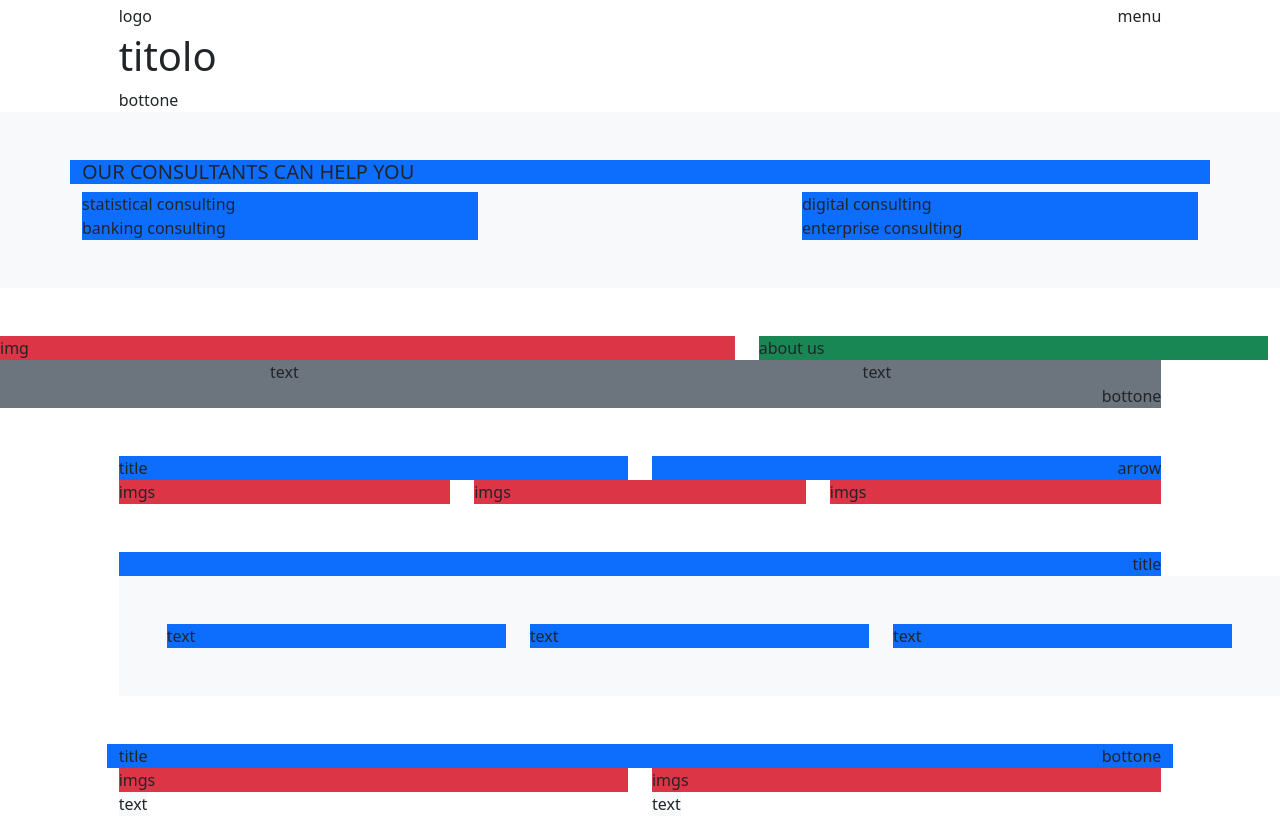
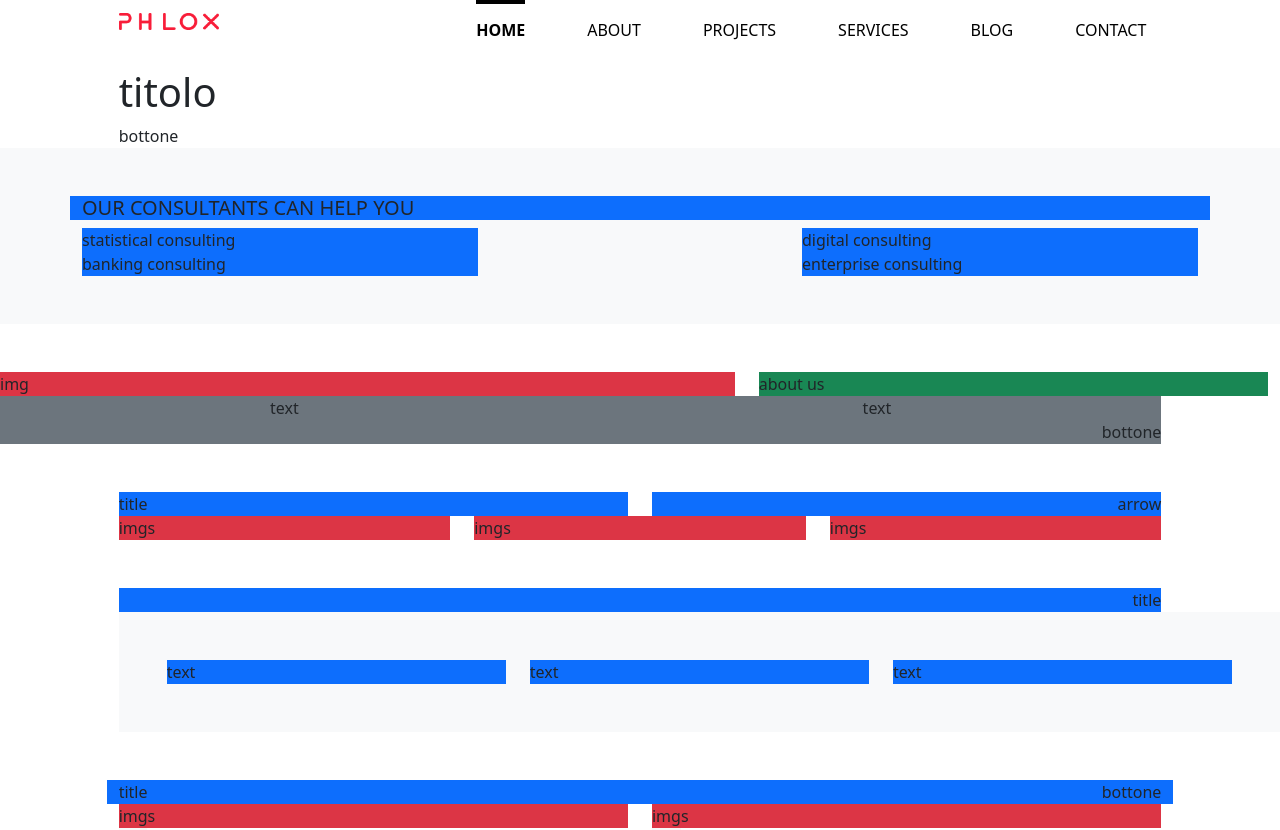
Before and after one commit to diegoferrari129/proj-html-vuejs, a Vue app: page / in a window 1280 px wide. Shown: the top 830 px of the page. Built offline with nearby package versions, Linux system fonts and the light colour scheme.

Commit message:
[UPD] created Navbar. vue component passing trought props the navbar to AppHeader.vue component the menu. Created menu-navbar.json wich contain an array of objcets

```diff
--- a/src/components/AppFooter.vue
+++ b/src/components/AppFooter.vue
@@ -1,10 +1,13 @@
 <script>
+
 export default {
 
 }
+
 </script>
 
 <template>
+
     <div class="pt-5">
 
         <div class="container-fluid">
@@ -56,6 +59,7 @@ export default {
         </div>
 
     </div>
+
 </template>
 
 <style lang="scss" scoped>
--- a/src/components/AppHeader.vue
+++ b/src/components/AppHeader.vue
@@ -1,24 +1,40 @@
 <script>
+import Navbar from './Navbar.vue';
+import menu from '../data/menu-navbar.json'
+
 export default {
+    components: {
+        Navbar,
+    },
 
+    data() {
+        return {
+            menu: menu
+        }
+    },
 }
+
 </script>
 
 <template>
-    <div class="py-1">
+
+    <header class="pt-2">
 
         <div class="container-fluid">
             <div class="row">
                 <div class="col-10 offset-1">
 
-                    <div class="d-flex justify-content-between">
+                    <div class="header-content">
 
-                        <div> <!-- logo -->
-                            logo
+                        <div class="header-logo"> <!-- logo -->
+                            <img src="/public/img/logotype.png" alt="logo">
                         </div>
 
-                        <div> <!-- menu -->
-                            menu
+                        <div class="header-menu"> <!-- menu -->
+                            <Navbar
+                            v-for="link, index in menu" :key="index"
+                            :menuData="link"
+                            />
                         </div>
 
                     </div>
@@ -27,9 +43,28 @@ export default {
             </div>
         </div>
 
-    </div>
+    </header>
+
 </template>
 
 <style lang="scss" scoped>
 
+    .header-content {
+        display: flex;
+        justify-content: space-between;
+
+        .header-logo {
+            width: 100px;
+
+            img {
+                width: 100%;
+            }
+        }
+
+        .header-menu {
+            display: flex;
+        }
+    }
+
+
 </style>
--- /dev/null
+++ b/src/components/Navbar.vue
@@ -0,0 +1,57 @@
+<script>
+export default {
+    props: {
+            menuData: Object,
+        }
+}
+</script>
+
+<template>
+
+    <div class="menu">
+        <ul>
+            <li>
+                <a
+                    :href="menuData.url"
+                    :class="menuData.current ? 'active' : ''">
+
+                    {{ menuData.label }}
+                </a>
+            </li>
+        </ul>
+    </div>
+
+</template>
+
+<style lang="scss" scoped>
+@use '/src/styles/variables.scss' as *;
+
+    .menu {
+        ul {
+            list-style-type: none;
+            display: flex;
+
+            li{
+                padding: 10px 15px;
+                font-weight: 500;
+
+                &:hover {
+                    font-weight: 720;
+                }
+
+                a {
+                    text-decoration: none;
+                    color: black;
+                }
+            }
+
+            .active {
+                color: $active__color;
+                padding-top: 15px;
+                border-top: 5px solid black;
+                font-weight: 720;
+            }
+        }
+    }
+
+</style>
--- /dev/null
+++ b/src/data/menu-navbar.json
@@ -0,0 +1,32 @@
+[
+    {
+        "label": "HOME",
+        "url": "#",
+        "current": true
+    },
+    {
+        "label": "ABOUT",
+        "url": "#",
+        "current": false
+    },
+    {
+        "label": "PROJECTS",
+        "url": "#",
+        "current": false
+    },
+    {
+        "label": "SERVICES",
+        "url": "#",
+        "current": false
+    },
+    {
+        "label": "BLOG",
+        "url": "#",
+        "current": false
+    },
+    {
+        "label": "CONTACT",
+        "url": "#",
+        "current": false
+    }
+]
--- a/src/styles/variables.scss
+++ b/src/styles/variables.scss
@@ -0,0 +1 @@
+$active__color: black;
```
Also changed, not shown: src/App.vue (+9 -0 lines).
